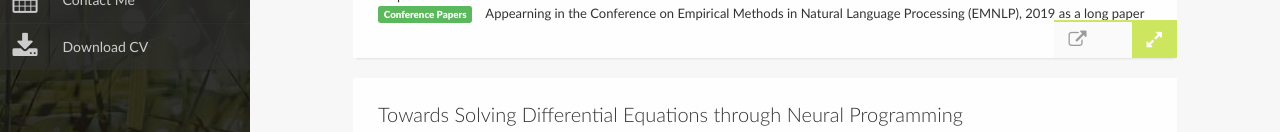
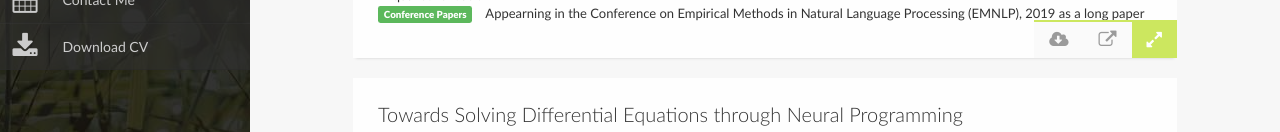
Before and after one commit to ForoughA/ForoughA.github.io, a plain HTML site: page publication.html in a window 1280 px wide. Shown: the part 535-667 px from the top of the page. Drawn offline with Linux system fonts and the light colour scheme; files whose address does not match are found by name.

Commit message:
publication upload

```diff
--- a/publication.html
+++ b/publication.html
@@ -198,8 +198,11 @@
                                                                 <i class="fa fa-expand"></i>
                                                             </a>
                                                             <a href="https://github.com/zhichul/lookup-and-adapt-parser-data" class="tooltips" title="Data" target="_blank">
+                                                                <i class="fa fa-external-link"></i>
+                                                            </a>
                                                             <a href="paperPDF/one_shot_semantic_parsing.pdf" class="tooltips" title="Download" target="_blank">
-                                                                <i class="fa fa-external-link"></i>
+
+                                                                <i class="fa fa-cloud-download"></i>
                                                             </a>
                                                         </div>
 
```
